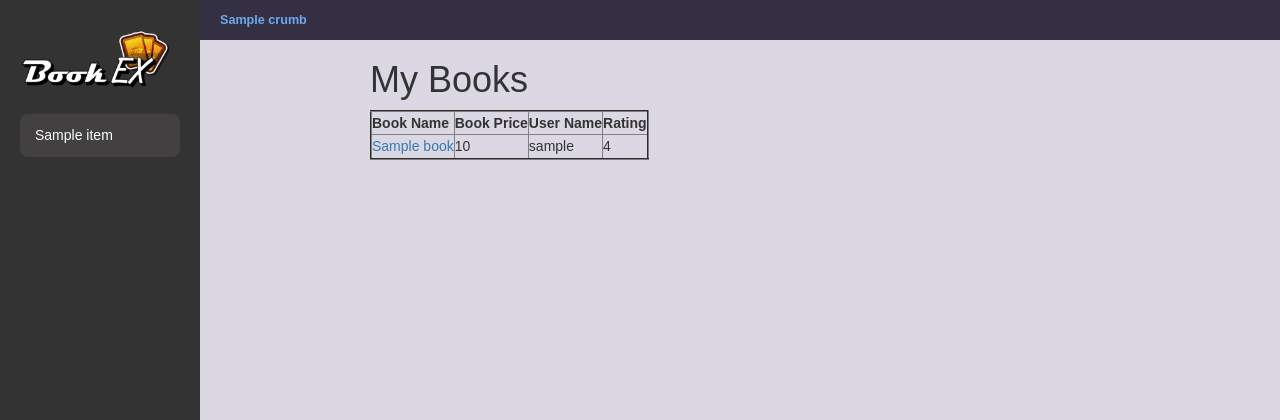
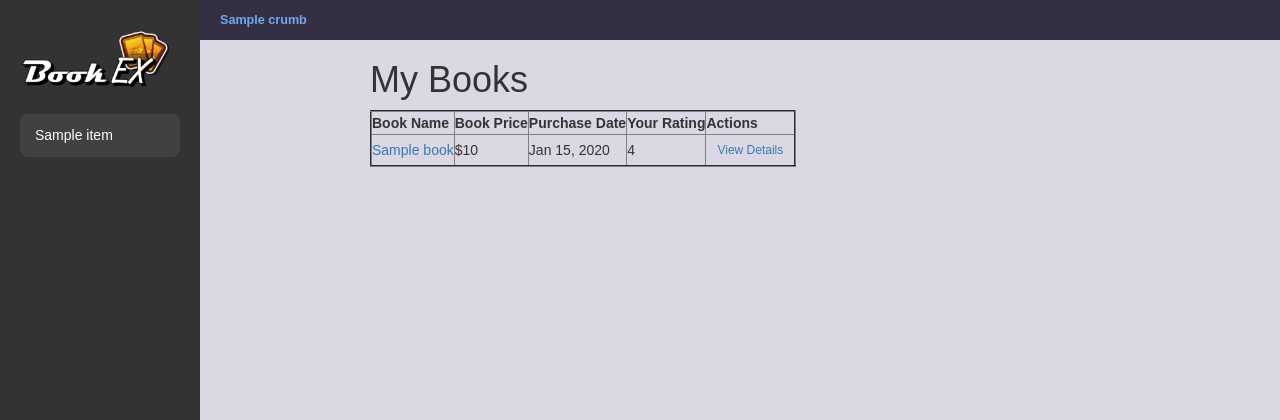
Before and after one commit to jmiralo84/BookEx, a Django app: template bookEx/templates/bookMng/mybooks.html in a window 1280 px wide. Shown: the top 420 px of the page. Run offline with Django 3.2, Linux system fonts and the light colour scheme; the template is opened without the code that fills it: most values are stand-ins (such as "Sample title", 1, 10 or a date in 2020); some libraries are stand-ins or nearby versions.

Commit message:
added features to my books
shows the name of the book, the price paid for the book, the purchase date, the rating the logged in user gave the book, and a view details button to view all the information of the book and allowing the user to readjust the rating and add comments.

```diff
--- a/bookEx/templates/bookMng/mybooks.html
+++ b/bookEx/templates/bookMng/mybooks.html
@@ -1,40 +1,40 @@
 {% extends "base.html" %}
 {% load static %}
 
-<!-- Remove every page dealing with the sidenav independently -->
-
 {% block content %}
    <h1>My Books</h1>
-   <table border="2" >
+   <table border="2">
       <tr>
-          <th>
-              Book Name
-          </th>
-          <th>
-              Book Price
-          </th>
-          <th>
-              User Name
-          </th>
-          <th>
-              Rating
-          </th>
+          <th>Book Name</th>
+          <th>Book Price</th>
+          <th>Purchase Date</th>
+          <th>Your Rating</th>
+          <th>Actions</th>
       </tr>
-   {% for book in books %}
+   {% for owned in owned_books %}
        <tr>
          <td>
-        <a href="book_detail/{{ book.id }}">  {{ book.name }} </a>
+           <a href="{% url 'owned_book_detail' owned.book.id %}">{{ owned.book.name }}</a>
          </td>
          <td>
-            {{ book.price }}
+           ${{ owned.book.price }}
          </td>
-          <td>
-            {{ book.username }}
+         <td>
+           {{ owned.purchase_date|date:"M d, Y" }}
          </td>
-           <td>
-               {{ book.rate}}
-           </td>
+         <td>
+           {% if owned.rating %}
+             {{ owned.rating }}
+             {% else %}
+             <i>Not rated</i>
+             {% endif %}
+         </td>
+         <td>
+           <a class="btn btn-sm btn-outline-info" href="{% url 'owned_book_detail' owned.book.id %}">View Details</a>
+         </td>
       </tr>
+   {% empty %}
+      <tr><td colspan="5">You haven't purchased any books yet.</td></tr>
    {% endfor %}
    </table>
 {% endblock content %}
```
